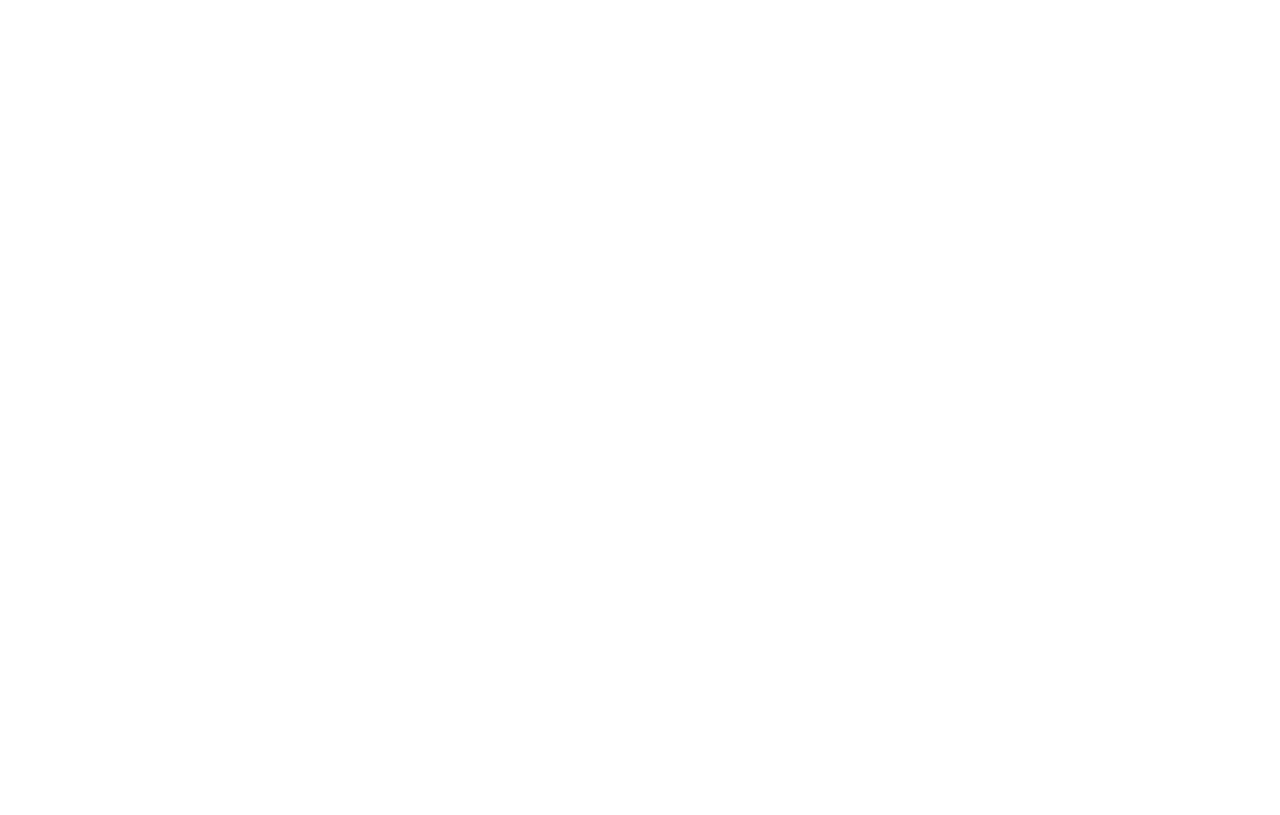
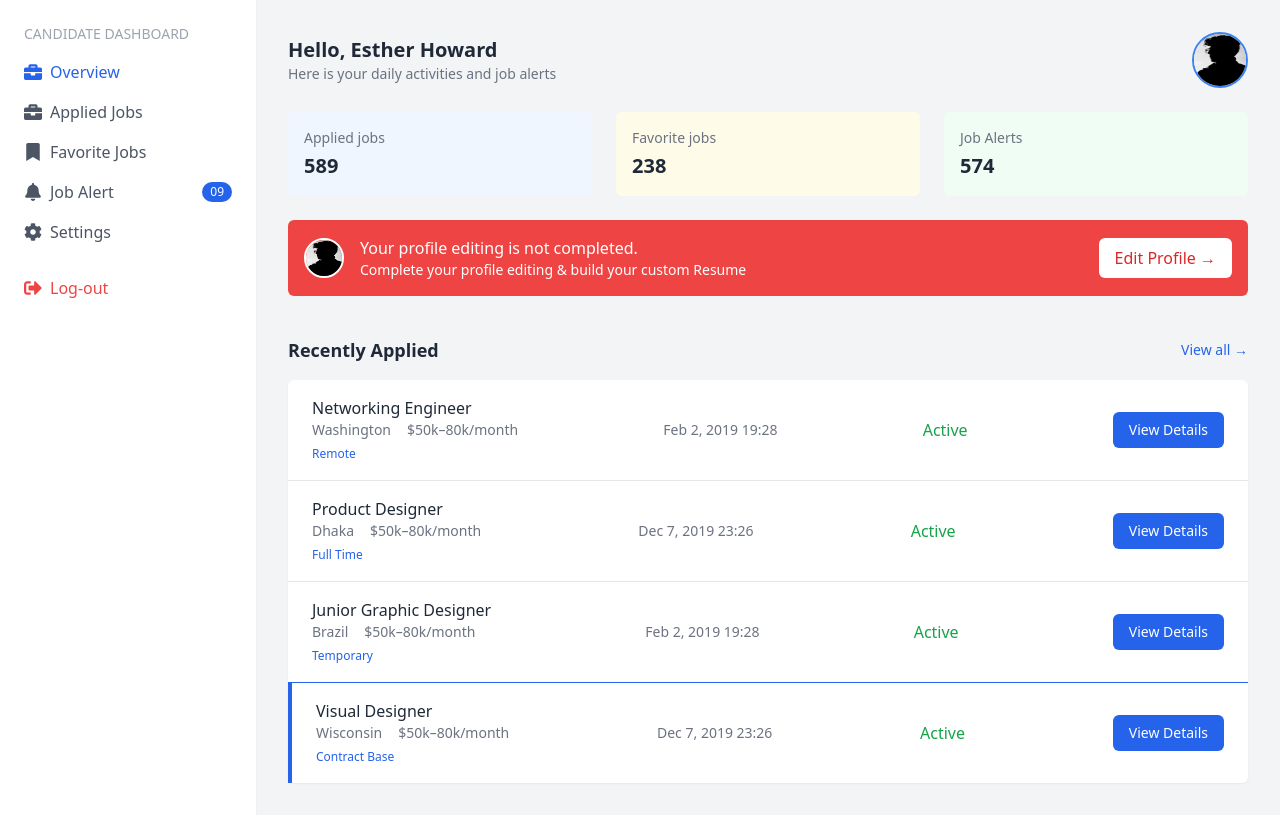
Before and after one commit to DEVRAJ2906/JBP-FrontEnd, a React (Vite) app in the folder jbpfrontend/: page /dashboard in a window 1280 px wide. Before the commit this address had no page. Built offline with nearby package versions, Linux system fonts and the light colour scheme.

Commit message:
User Dashboard

```diff
--- a/jbpfrontend/src/pages/SignIn.jsx
+++ b/jbpfrontend/src/pages/SignIn.jsx
@@ -1,9 +1,21 @@
 import { useState } from "react";
 import { HiEye, HiEyeOff } from "react-icons/hi";
 import { Link } from "react-router-dom";
+import { useNavigate } from "react-router-dom";
 
 export default function Login() {
   const [showPassword, setShowPassword] = useState(false);
+
+  const navigate = useNavigate();
+
+  const handleLogin = (e) => {
+    e.preventDefault();
+
+    // 👇 Add real authentication here if needed
+
+    // Simulate login success and redirect
+    navigate("/dashboard");
+  };
 
   return (
     <div className="min-h-screen flex items-center justify-center bg-gray-50 px-4">
@@ -25,7 +37,7 @@
         </p>
 
         {/* Form */}
-        <form className="space-y-4">
+        <form onSubmit={handleLogin} className="space-y-4">
           <input
             type="email"
             placeholder="Email address"
--- /dev/null
+++ b/jbpfrontend/src/pages/UserDashboard.jsx
@@ -0,0 +1,167 @@
+import { FaBell, FaBriefcase, FaBookmark, FaCog, FaSignOutAlt, FaUser } from "react-icons/fa";
+
+export default function UserDashboard() {
+  return (
+    <div className="min-h-screen flex bg-gray-100">
+      {/* Sidebar */}
+      <aside className="w-64 bg-white shadow-sm p-6 space-y-8">
+        {/* Logo + Label */}
+        <div>
+          <h2 className="text-sm text-gray-400 uppercase mb-4">Candidate Dashboard</h2>
+          <nav className="space-y-4">
+            <button className="flex items-center gap-2 text-blue-600 font-medium">
+              <FaBriefcase className="text-lg" />
+              Overview
+            </button>
+            <button className="flex items-center gap-2 text-gray-600 hover:text-blue-600">
+              <FaBriefcase className="text-lg" />
+              Applied Jobs
+            </button>
+            <button className="flex items-center gap-2 text-gray-600 hover:text-blue-600">
+              <FaBookmark className="text-lg" />
+              Favorite Jobs
+            </button>
+            <div className="flex items-center justify-between">
+              <button className="flex items-center gap-2 text-gray-600 hover:text-blue-600">
+                <FaBell className="text-lg" />
+                Job Alert
+              </button>
+              <span className="text-sm bg-blue-600 text-white px-2 py-0.5 rounded-full text-xs">09</span>
+            </div>
+            <button className="flex items-center gap-2 text-gray-600 hover:text-blue-600">
+              <FaCog className="text-lg" />
+              Settings
+            </button>
+          </nav>
+        </div>
+
+        <button className="flex items-center gap-2 text-red-500 font-medium">
+          <FaSignOutAlt className="text-lg" />
+          Log-out
+        </button>
+      </aside>
+
+      {/* Main Content */}
+      <main className="flex-1 p-8">
+        {/* Greeting */}
+        <div className="flex items-center justify-between">
+          <div>
+            <h2 className="text-xl font-semibold text-gray-800">Hello, Esther Howard</h2>
+            <p className="text-sm text-gray-500">Here is your daily activities and job alerts</p>
+          </div>
+          <img
+            src="/profile.jpg"
+            alt="Profile"
+            className="w-14 h-14 rounded-full border-2 border-blue-500"
+          />
+        </div>
+
+        {/* Stats Cards */}
+        <div className="grid grid-cols-3 gap-6 mt-6">
+          <div className="bg-blue-50 rounded-md p-4">
+            <p className="text-gray-500 text-sm">Applied jobs</p>
+            <div className="text-xl font-bold text-gray-800 mt-1">589</div>
+          </div>
+          <div className="bg-yellow-50 rounded-md p-4">
+            <p className="text-gray-500 text-sm">Favorite jobs</p>
+            <div className="text-xl font-bold text-gray-800 mt-1">238</div>
+          </div>
+          <div className="bg-green-50 rounded-md p-4">
+            <p className="text-gray-500 text-sm">Job Alerts</p>
+            <div className="text-xl font-bold text-gray-800 mt-1">574</div>
+          </div>
+        </div>
+
+        {/* Profile Incomplete Alert */}
+        <div className="bg-red-500 text-white rounded-md p-4 flex justify-between items-center mt-6">
+          <div className="flex items-center gap-4">
+            <img
+              src="/profile.jpg"
+              alt="Profile"
+              className="w-10 h-10 rounded-full border-2 border-white"
+            />
+            <div>
+              <p className="font-medium">Your profile editing is not completed.</p>
+              <p className="text-sm">Complete your profile editing & build your custom Resume</p>
+            </div>
+          </div>
+          <button className="bg-white text-red-600 px-4 py-2 rounded-md font-medium hover:bg-red-100">
+            Edit Profile →
+          </button>
+        </div>
+
+        {/* Recently Applied */}
+        <div className="mt-10">
+          <div className="flex justify-between items-center mb-4">
+            <h3 className="text-lg font-semibold text-gray-800">Recently Applied</h3>
+            <button className="text-blue-600 text-sm hover:underline">View all →</button>
+          </div>
+
+          <div className="bg-white shadow-sm rounded-md divide-y">
+            {[
+              {
+                company: "Upwork",
+                role: "Networking Engineer",
+                type: "Remote",
+                location: "Washington",
+                salary: "$50k–80k/month",
+                date: "Feb 2, 2019 19:28",
+                status: "Active",
+              },
+              {
+                company: "Dribbble",
+                role: "Product Designer",
+                type: "Full Time",
+                location: "Dhaka",
+                salary: "$50k–80k/month",
+                date: "Dec 7, 2019 23:26",
+                status: "Active",
+              },
+              {
+                company: "Apple",
+                role: "Junior Graphic Designer",
+                type: "Temporary",
+                location: "Brazil",
+                salary: "$50k–80k/month",
+                date: "Feb 2, 2019 19:28",
+                status: "Active",
+              },
+              {
+                company: "Microsoft",
+                role: "Visual Designer",
+                type: "Contract Base",
+                location: "Wisconsin",
+                salary: "$50k–80k/month",
+                date: "Dec 7, 2019 23:26",
+                status: "Active",
+              },
+            ].map((job, idx) => (
+              <div
+                key={idx}
+                className={`flex items-center justify-between px-6 py-4 ${
+                  idx === 3 ? "border-l-4 border-blue-600" : ""
+                }`}
+              >
+                <div>
+                  <h4 className="font-medium text-gray-800">{job.role}</h4>
+                  <div className="text-sm text-gray-500 flex gap-4">
+                    <span>{job.location}</span>
+                    <span>{job.salary}</span>
+                  </div>
+                  <span className="text-xs text-blue-600 font-medium inline-block mt-1">
+                    {job.type}
+                  </span>
+                </div>
+                <div className="text-sm text-gray-500">{job.date}</div>
+                <div className="text-green-600 font-medium">{job.status}</div>
+                <button className="bg-blue-600 text-white px-4 py-2 rounded-md text-sm hover:bg-blue-700">
+                  View Details
+                </button>
+              </div>
+            ))}
+          </div>
+        </div>
+      </main>
+    </div>
+  );
+}
--- a/jbpfrontend/src/routes/AppRoutes.jsx
+++ b/jbpfrontend/src/routes/AppRoutes.jsx
@@ -3,6 +3,7 @@
 import LandingPage from '../pages/LandingPage';
 import SignIn from '../pages/SignIn';
 import Register from '../pages/Register';
+import UserDashboard from '../pages/UserDashboard';
 import { Route, Routes } from 'react-router-dom';
 
 
@@ -12,6 +13,7 @@
       <Route path="/" element={<LandingPage />} />
       <Route path="/signin" element={<SignIn />} />
       <Route path="/register" element={<Register />} />
+      <Route path="/dashboard" element={<UserDashboard />} />
     </Routes>
   );
 };
```
Also changed, not shown: jbpfrontend/public/profile.jpg (added).
